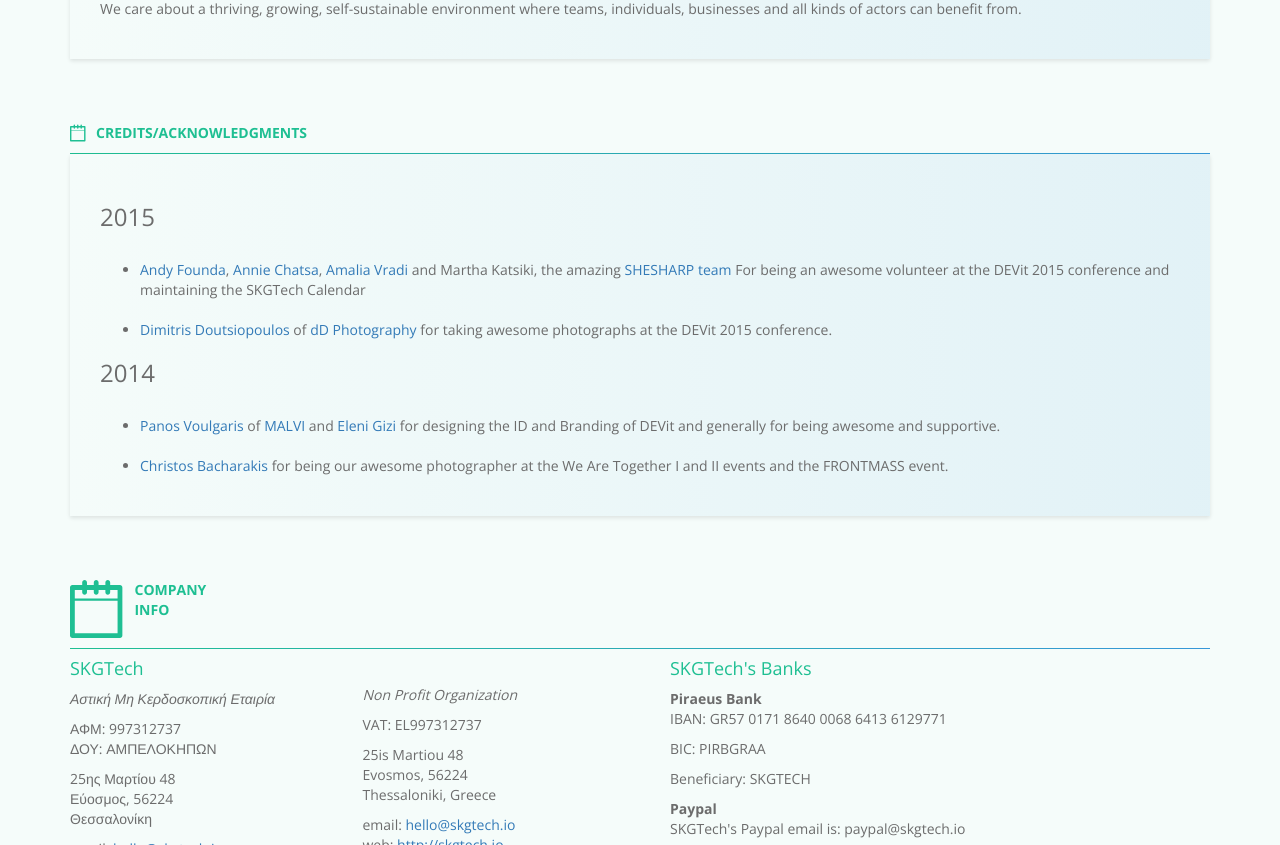
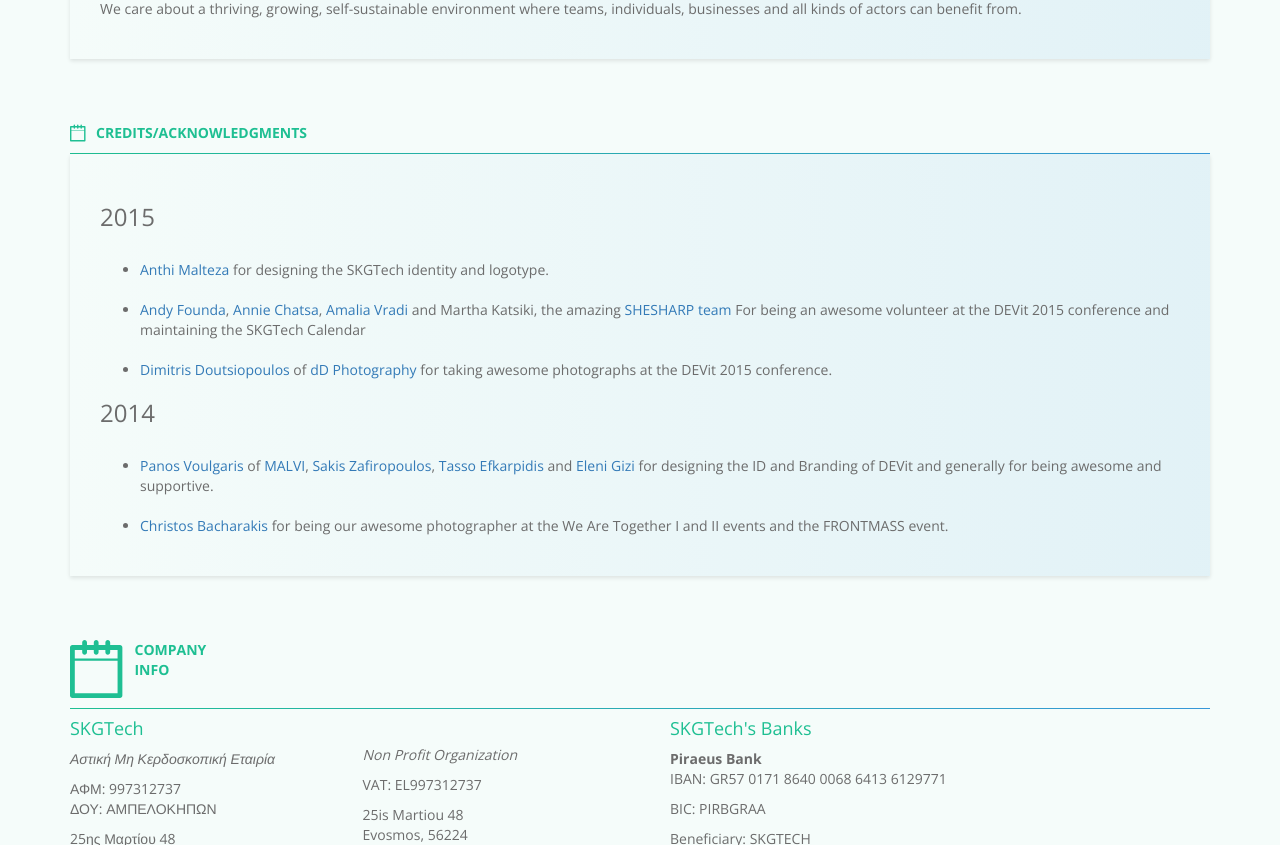
Before and after one commit to skgtech/skgtech.github.io, a Jekyll site: the page built from about/index.html, in a window 1280 px wide and 900 px high, scrolled down 455 px, cut to the strip 0-845 px from the top of the window. Built offline with Jekyll 4.4.1, drawn with Linux system fonts in a browser that asks for light colours; nearby versions of some CDN libraries.

Commit message:
about tweaks

```diff
--- a/about/index.html
+++ b/about/index.html
@@ -22,7 +22,7 @@ weight: 80
   <div class="separator"></div>
   <div class="gradient-background section-padding">
     <div >
-      <p>SKGTech is a non profit organization comprised of creative and passionate people that love all things tech. We organize <a href="">Local Meetups</a>, <a href="http://devitconf.org" title="DEVit Conference">International Conferences</a> and create Apps and Services to aid the community at large.</p>
+      <p>SKGTech is a non profit organization comprised of creative and passionate people that love all things tech. We organize <a href="http://www.meetup.com/Thessaloniki-Node-js-Meetup/" target="_blank" title="Thessaloniki Node.js Meetup">Local Meetups</a>, <a href="http://devitconf.org" title="DEVit Conference">International Conferences</a> and create Apps and Services to aid the community at large.</p>
 
       <p>We care about a thriving, growing, self-sustainable environment where teams, individuals, businesses and all kinds of actors can benefit from.</p>
     </div>
@@ -44,6 +44,7 @@ weight: 80
     <div>
       <h3>2015</h3>
       <ul>
+        <li><a href="https://twitter.com/Anthi_Mi" target="_blank" title="Anthi Malteza">Anthi Malteza</a> for designing the SKGTech identity and logotype.</li>
         <li>
           <a href="https://twitter.com/AntiFou" title="Andy Founda">Andy Founda</a>,
           <a href="https://twitter.com/sortingbubbles" title="Annie Chatsa">Annie Chatsa</a>,
@@ -52,8 +53,7 @@ weight: 80
           <a href="http://shesharp.org/" title="SheSharp website">SHESHARP team</a> For being an awesome volunteer at the DEVit 2015 conference and maintaining the SKGTech Calendar
         </li>
         <li><a href="https://twitter.com/dDoutsiopoulos" title="Dimitris Doutsiopoulos">Dimitris Doutsiopoulos</a> of
-          <a href="http://www.ddphotography.gr/" title="dD Photography">dD Photography</a> for taking awesome
-          photographs at the DEVit 2015 conference.
+          <a href="http://www.ddphotography.gr/" title="dD Photography">dD Photography</a> for taking awesome photographs at the DEVit 2015 conference.
         </li>
       </ul>
     </div>
@@ -61,7 +61,7 @@ weight: 80
       <h3>2014</h3>
       <ul>
         <li><a href="https://twitter.com/pvoulg" title="Panos Voulgaris">Panos Voulgaris</a> of
-          <a href="http://www.mal-vi.com/" title="MALVI">MALVI</a> and
+          <a href="http://www.mal-vi.com/" title="MALVI">MALVI</a>, <a href="https://twitter.com/sakisnbc" title="Sakis Zafiropoulos">Sakis Zafiropoulos</a>, <a href="https://twitter.com/tasosnbc" target="_blank" title="Tasso Efkarpidis">Tasso Efkarpidis</a> and
           <a href="https://twitter.com/PinkMoustache" title="Eleni Gizi">Eleni Gizi</a> for designing the ID and Branding of DEVit and generally for being awesome and supportive.
         </li>
         <li><a href="https://twitter.com/bacharakis" title="Christos Bacharakis">Christos Bacharakis</a> for being our
@@ -72,7 +72,7 @@ weight: 80
   </div>
 </div>
 
-<div class="section">
+<div class="section" id="company">
   <header>
     <div class="appellation">
       {% include index/icons/calendar.html %}
```
